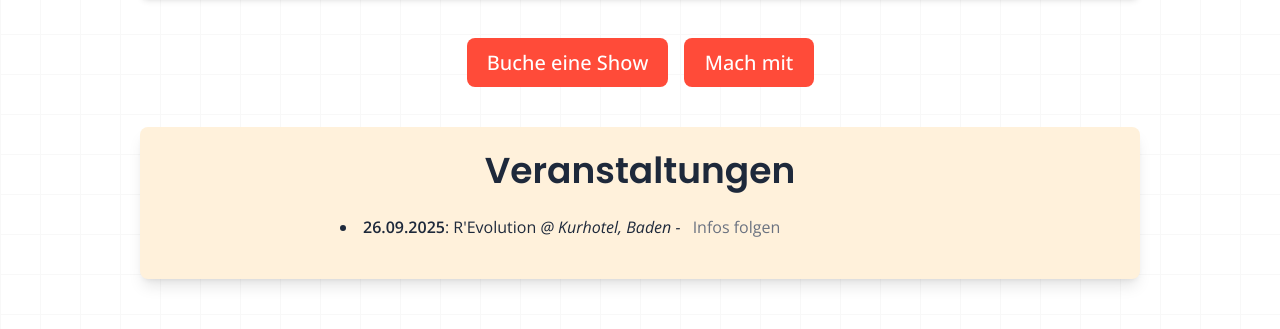
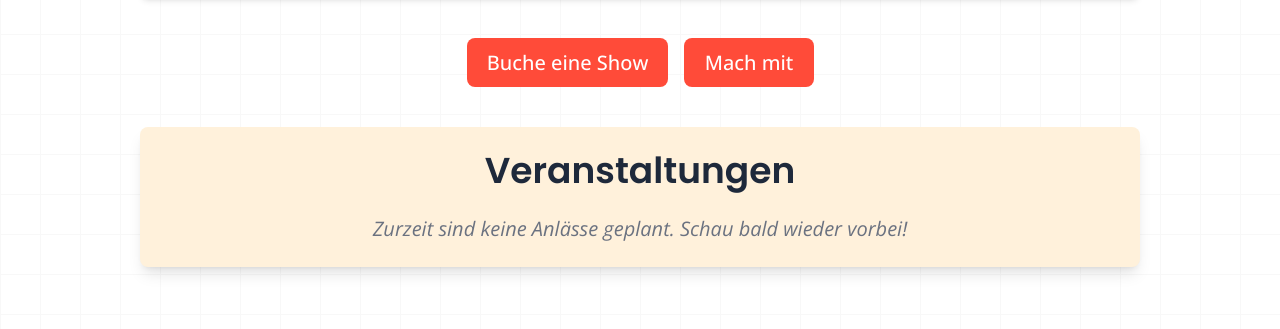
Before and after one commit to vntero/cafeaulait, a SvelteKit app: page / in a window 1280 px wide. Shown: the part 686-1015 px from the top of the page. Built offline with nearby package versions, Linux system fonts and the light colour scheme.

Commit message:
adds stay tuned message to upcoming events

```diff
--- a/src/components/Intro.svelte
+++ b/src/components/Intro.svelte
@@ -11,12 +11,12 @@
     //   location: 'Volkshaus, Zürich -',
     //   note: 'Tickets hier kaufen!',
     // },
-    {
-      date: '26.09.2025',
-      title: `R'Evolution`,
-      location: 'Kurhotel, Baden -',
-      note: 'Infos folgen',
-    },
+    // {
+    //   date: '26.09.2025',
+    //   title: `R'Evolution`,
+    //   location: 'Kurhotel, Baden -',
+    //   note: 'Infos folgen',
+    // },
     // {
     //   date: '22.-25. Januar 2026',
     //   title: `OPEN CALL Tanzmehr`,
@@ -67,10 +67,17 @@
     </div>
 
     <!-- Upcoming Events Section -->
+    <!-- Upcoming Events Section -->
     <div
       class="max-w-[1000px] mx-auto w-full text-center bg-[#FFF1DB] p-6 rounded-lg shadow-lg"
     >
       <h3 class="text-4xl font-semibold mb-6">Veranstaltungen</h3>
+
+      {#if events.length === 0}
+        <p class="text-xl text-gray-500 italic">
+          Zurzeit sind keine Anlässe geplant. Schau bald wieder vorbei!
+        </p>
+      {:else}
         <ul class="list-disc list-inside text-left mx-auto max-w-[600px]">
           {#each events as event}
             <li class="mb-4">
@@ -85,21 +92,13 @@
                 >
                   {event.note}
                 </a>
-              <!-- {:else if event.note === 'Bewirb dich bis am 23. Mai!'}
-              <a
-                href="https://www.tanzmehr.ch/festival/"
-                class="font-bold text-red-500 hover:text-black cursor-pointer duration-200 ml-2"
-                target="_blank"
-                rel="noopener noreferrer"
-              >
-                {event.note}
-              </a> -->
               {:else}
                 <span class="text-gray-500 ml-2">{event.note}</span>
               {/if}
             </li>
           {/each}
         </ul>
+      {/if}
     </div>
   </div>
 </SectionWrapper>
```
Lines whose indentation alone changed are shown as unchanged.
